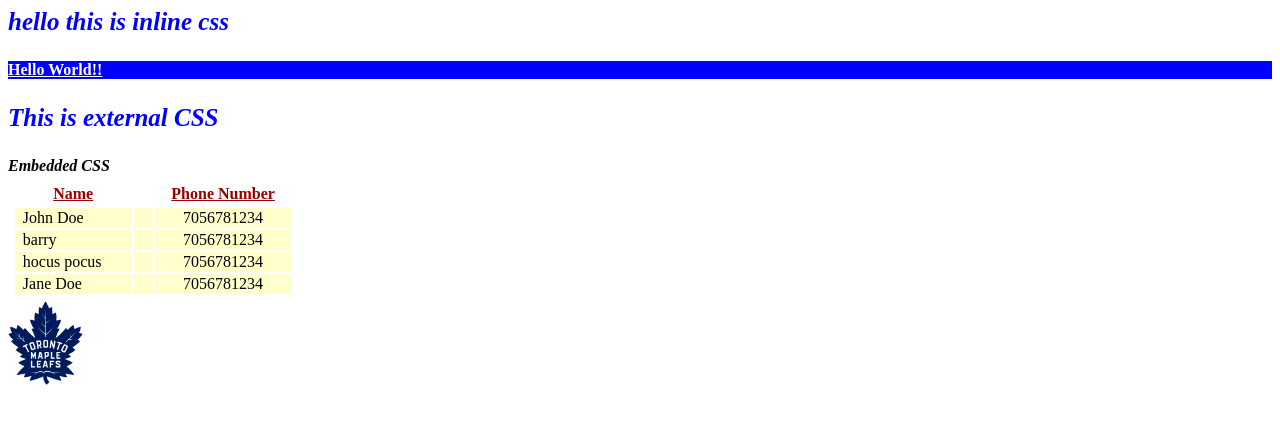
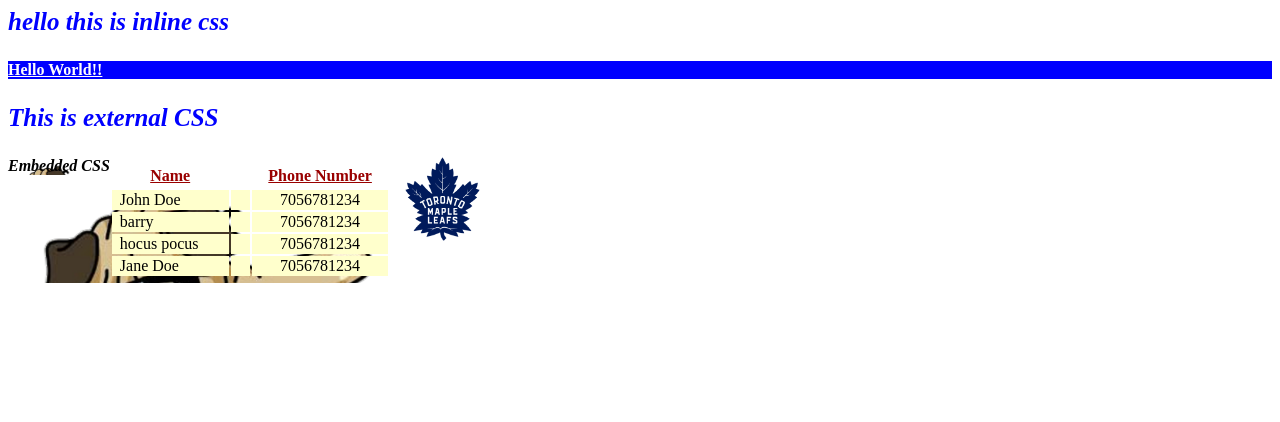
Before and after one commit to T-simon01/LabTest2, a plain HTML site: page index.html in a window 1280 px wide. Drawn offline with Linux system fonts and the light colour scheme.

Commit message:
Update index.html

```diff
--- a/index.html
+++ b/index.html
@@ -35,15 +35,13 @@
     .centerCell {
       text-align: center;
     }
-
-
-.pug {
-  background-image: url("pug4.png")
-    background-repeat: no-repeat;
+    div {
+      background-image: url("pug4.png");
+      background-repeat: no-repeat;
   float: left;
   background-size: cover;
   padding-top:100px
-  margin-left:200px; }
+    margin-left:200px;
 
     }
     .main {
```
